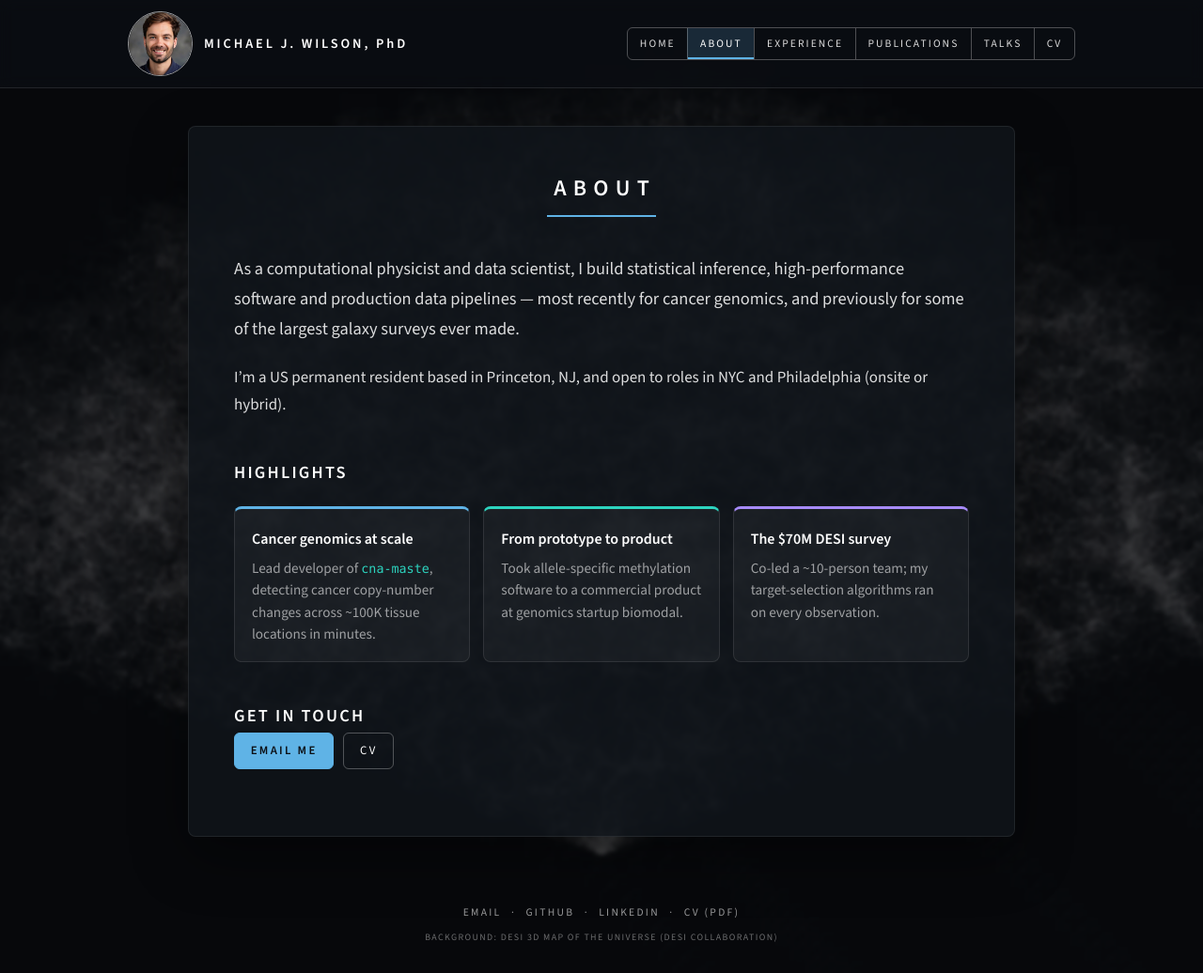
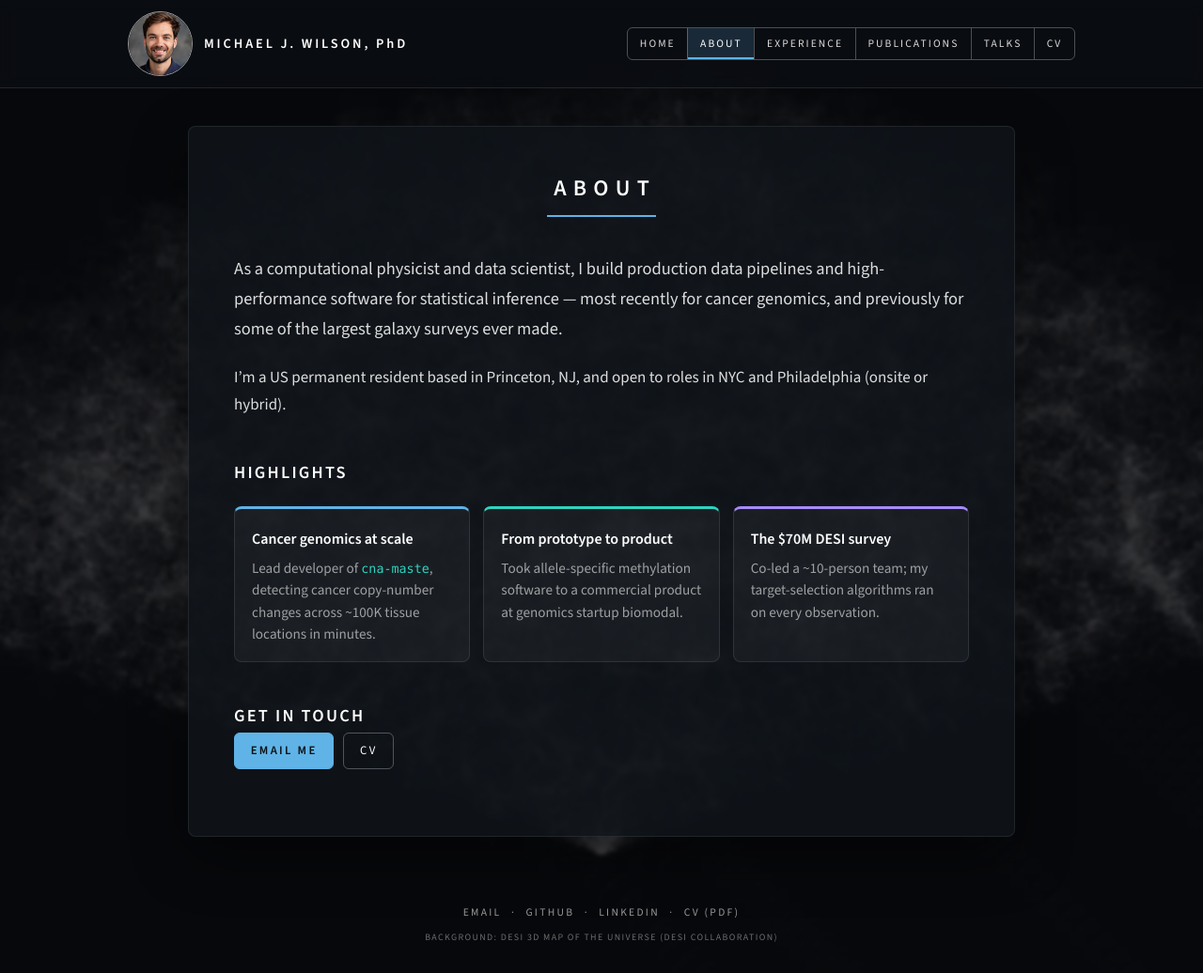
Before and after one commit to michaelJwilson/michaelJwilson.github.io, a Jekyll site: the page built from about.md, in a window 1280 px wide and 1036 px high. Shown: the whole window at 94% size. Built offline with Jekyll 4.4.1, drawn with Linux system fonts in a browser that asks for light colours.

Commit message:
About: reword the opening sentence
Co-Authored-By: Claude Opus 5.5 <noreply@anthropic.com>
Claude-Session: https://claude.ai/code/session_01SiHqF3nmdqJf51uy6f9hsB

```diff
--- a/about.md
+++ b/about.md
@@ -4,7 +4,7 @@ title: About
 permalink: /about/
 ---
 
-<p class="lede">As a computational physicist and data scientist, I build statistical inference, high-performance software and production data pipelines — most recently for cancer genomics, and previously for some of the largest galaxy surveys ever made.</p>
+<p class="lede">As a computational physicist and data scientist, I build production data pipelines and high-performance software for statistical inference — most recently for cancer genomics, and previously for some of the largest galaxy surveys ever made.</p>
 
 I'm a US permanent resident based in Princeton, NJ, and open to roles in NYC and Philadelphia (onsite or hybrid).
 
```
